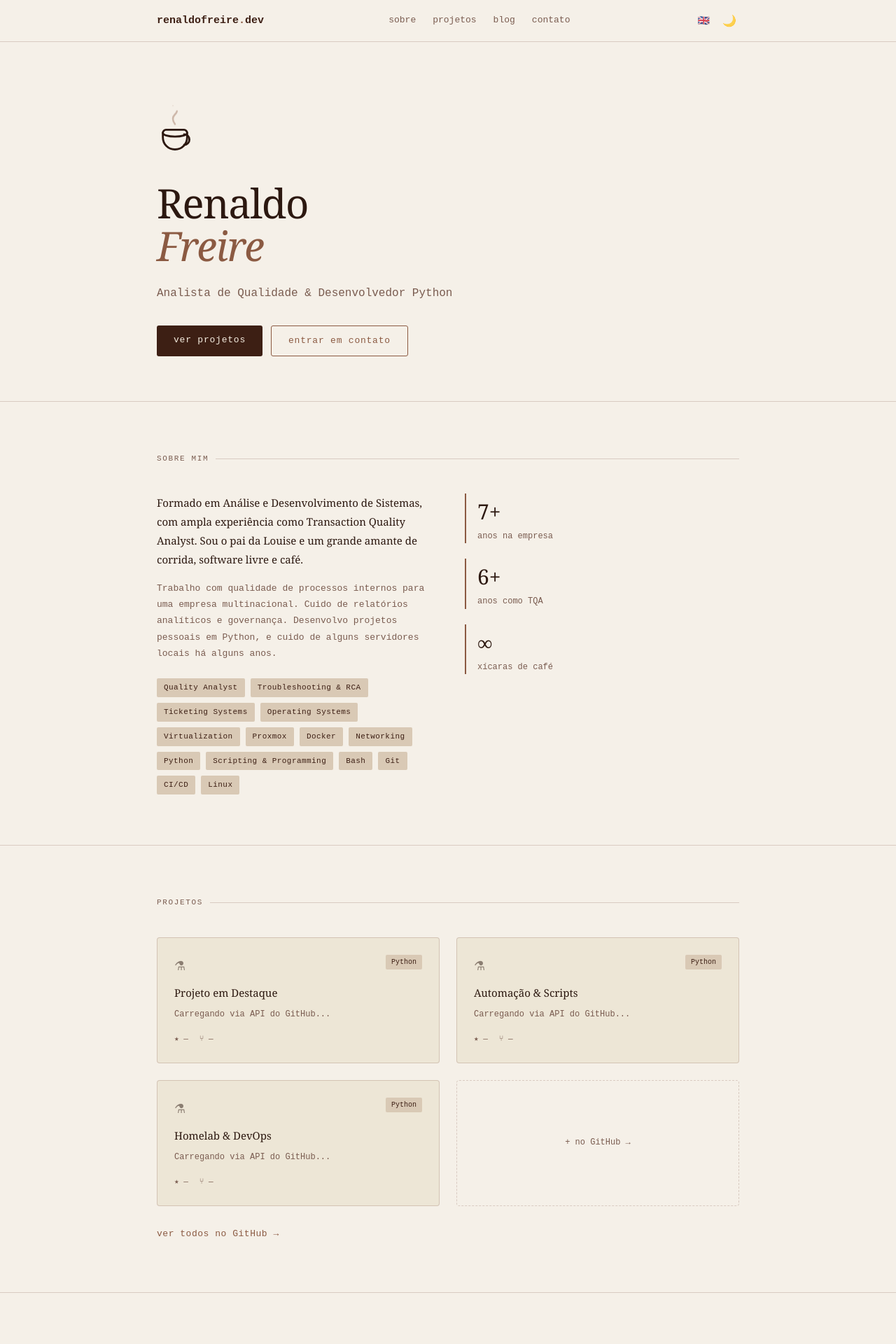
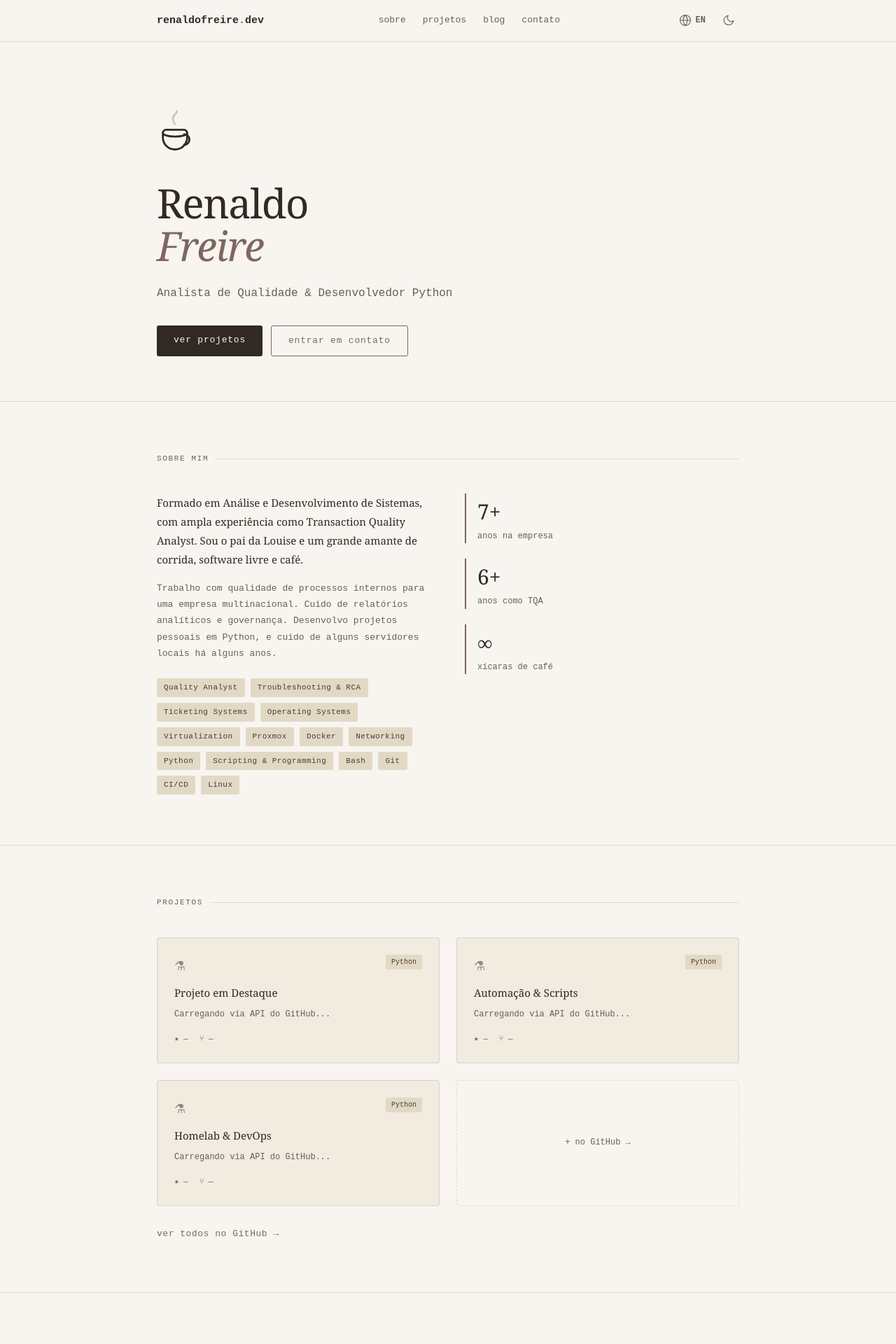
Before and after one commit to renaldofreire/portfolio, a Flask app: page / in a window 1280 px wide. Shown: the top 1920 px of the page at 70% size. Run offline with Flask 3, Linux system fonts and the light colour scheme.

Commit message:
style: refine visual identity and navigation controls
Replace icons with SVGs, update to a more refined color palette, and fix language toggle script.

```diff
--- a/static/css/style.css
+++ b/static/css/style.css
@@ -4,37 +4,37 @@
 *, *::before, *::after { box-sizing: border-box; margin: 0; padding: 0; }
 
 :root {
-  --bg:        #F5F0E8;
-  --bg2:       #EDE6D6;
-  --bg3:       #E2D9C5;
-  --text:      #2C1810;
-  --text2:     #7A5C50;
-  --accent:    #6B3A2A;
-  --accent2:   #8B5A42;
-  --border:    rgba(107, 58, 42, 0.2);
-  --tag-bg:    #D9C9B5;
-  --tag-text:  #3D1F14;
-  --btn-bg:    #3D1F14;
-  --btn-text:  #F5EDE0;
-  --steam-color: #8B5A42;
-  --logo-color: #3D1F14;
+  --bg:        #F8F5F0;
+  --bg2:       #F1EBE0;
+  --bg3:       #EAE1D1;
+  --text:      #322824;
+  --text2:     #6B5D57;
+  --accent:    #5D4037;
+  --accent2:   #7D675E;
+  --border:    rgba(93, 64, 55, 0.15);
+  --tag-bg:    #E2D9C5;
+  --tag-text:  #4A3B35;
+  --btn-bg:    #322824;
+  --btn-text:  #F8F5F0;
+  --steam-color: #7D675E;
+  --logo-color: #322824;
 }
 
 body.dark {
-  --bg:        #0A0A0A;
-  --bg2:       #141414;
-  --bg3:       #1C1C1C;
-  --text:      #EFEFEF;
-  --text2:     #666666;
-  --accent:    #DEDEDE;
-  --accent2:   #AAAAAA;
-  --border:    rgba(255, 255, 255, 0.1);
-  --tag-bg:    #252525;
-  --tag-text:  #CCCCCC;
-  --btn-bg:    #EFEFEF;
-  --btn-text:  #0A0A0A;
-  --steam-color: #888888;
-  --logo-color: #B08C71;
+  --bg:        #12100E;
+  --bg2:       #1A1715;
+  --bg3:       #24211E;
+  --text:      #E0DCD9;
+  --text2:     #8C8581;
+  --accent:    #D1C7C2;
+  --accent2:   #A89B95;
+  --border:    rgba(255, 255, 255, 0.08);
+  --tag-bg:    #24211E;
+  --tag-text:  #B5ADA9;
+  --btn-bg:    #E0DCD9;
+  --btn-text:  #12100E;
+  --steam-color: #8C8581;
+  --logo-color: #D1B8A4;
 }
 
 html { scroll-behavior: smooth; }
@@ -105,7 +105,7 @@ nav {
 
 .nav-controls {
   display: flex;
-  gap: 10px;
+  gap: 12px;
   align-items: center;
 }
 
@@ -113,27 +113,38 @@ nav {
   background: transparent;
   border: none;
   color: var(--text2);
-  padding: 4px;
-  font-size: 16px;
+  padding: 6px;
+  font-size: 14px;
   cursor: pointer;
-  font-family: inherit;
-  transition: color 0.2s, opacity 0.2s;
+  font-family: 'Courier New', monospace;
+  transition: all 0.2s ease;
   display: inline-flex;
   align-items: center;
   justify-content: center;
-  opacity: 0.8;
+  gap: 6px;
+  border-radius: 4px;
 }
 
 .ctrl-btn:hover {
-  background: transparent;
+  background: var(--bg2);
   color: var(--text);
-  opacity: 1;
 }
 
-#langBtn {
-  font-size: 14px;
-  font-family: 'Courier New', monospace;
+.icon-svg {
+  width: 18px;
+  height: 18px;
+  stroke: currentColor;
+  stroke-width: 1.5;
+  transition: transform 0.3s ease;
+}
+
+#themeBtn:hover .icon-svg {
+  transform: rotate(15deg);
+}
+
+#langText {
   font-weight: bold;
+  font-size: 12px;
 }
 
 
--- a/static/js/main.js
+++ b/static/js/main.js
@@ -5,8 +5,16 @@ const THEME_KEY = "rf-theme";
 
 function applyTheme(dark) {
   document.body.classList.toggle("dark", dark);
-  const btn = document.getElementById("themeBtn");
-  if (btn) btn.innerHTML = dark ? "☀️" : "🌙";
+  const themeIcon = document.getElementById("themeIcon");
+  if (themeIcon) {
+    if (dark) {
+      // Ícone de Sol para mudar para o claro
+      themeIcon.innerHTML = `<circle cx="12" cy="12" r="5"></circle><line x1="12" y1="1" x2="12" y2="3"></line><line x1="12" y1="21" x2="12" y2="23"></line><line x1="4.22" y1="4.22" x2="5.64" y2="5.64"></line><line x1="18.36" y1="18.36" x2="19.78" y2="19.78"></line><line x1="1" y1="12" x2="3" y2="12"></line><line x1="21" y1="12" x2="23" y2="12"></line><line x1="4.22" y1="19.78" x2="5.64" y2="18.36"></line><line x1="18.36" y1="5.64" x2="19.78" y2="4.22"></line>`;
+    } else {
+      // Ícone de Lua para mudar para o escuro
+      themeIcon.innerHTML = `<path d="M21 12.79A9 9 0 1 1 11.21 3 7 7 0 0 0 21 12.79z"></path>`;
+    }
+  }
 }
 
 function toggleTheme() {
@@ -32,10 +40,10 @@ let currentLang = "pt";
 function applyLang(lang) {
   currentLang = lang;
   document.documentElement.lang = lang === "pt" ? "pt-BR" : "en";
-  const btn = document.getElementById("langBtn");
-  if (btn) {
-    // Mostra apenas a bandeira do idioma para o qual o usuário pode mudar
-    btn.innerHTML = lang === "pt" ? "🇬🇧" : "🇧🇷";
+  const langText = document.getElementById("langText");
+  if (langText) {
+    // Mostra o texto do idioma para o qual o usuário pode mudar
+    langText.innerHTML = lang === "pt" ? "EN" : "PT";
   }
 
   // Traduz textos normais
--- a/templates/index.html
+++ b/templates/index.html
@@ -20,8 +20,19 @@
         <a href="#contato" data-pt="contato"  data-en="contact">contato</a>
       </div>
       <div class="nav-controls">
-        <button class="ctrl-btn" id="langBtn" onclick="toggleLang()" aria-label="Alternar idioma">EN</button>
-        <button class="ctrl-btn" id="themeBtn" onclick="toggleTheme()" aria-label="Alternar tema">◐ escuro</button>
+        <button class="ctrl-btn" id="langBtn" onclick="toggleLang()" aria-label="Alternar idioma">
+          <svg class="icon-svg" viewBox="0 0 24 24" fill="none" stroke="currentColor" stroke-width="2" stroke-linecap="round" stroke-linejoin="round">
+            <circle cx="12" cy="12" r="10"></circle>
+            <line x1="2" y1="12" x2="22" y2="12"></line>
+            <path d="M12 2a15.3 15.3 0 0 1 4 10 15.3 15.3 0 0 1-4 10 15.3 15.3 0 0 1-4-10 15.3 15.3 0 0 1 4-10z"></path>
+          </svg>
+          <span id="langText">EN</span>
+        </button>
+        <button class="ctrl-btn" id="themeBtn" onclick="toggleTheme()" aria-label="Alternar tema">
+          <svg class="icon-svg" id="themeIcon" viewBox="0 0 24 24" fill="none" stroke="currentColor" stroke-width="2" stroke-linecap="round" stroke-linejoin="round">
+            <!-- O conteúdo será injetado pelo JavaScript -->
+          </svg>
+        </button>
       </div>
     </div>
   </nav>
```
